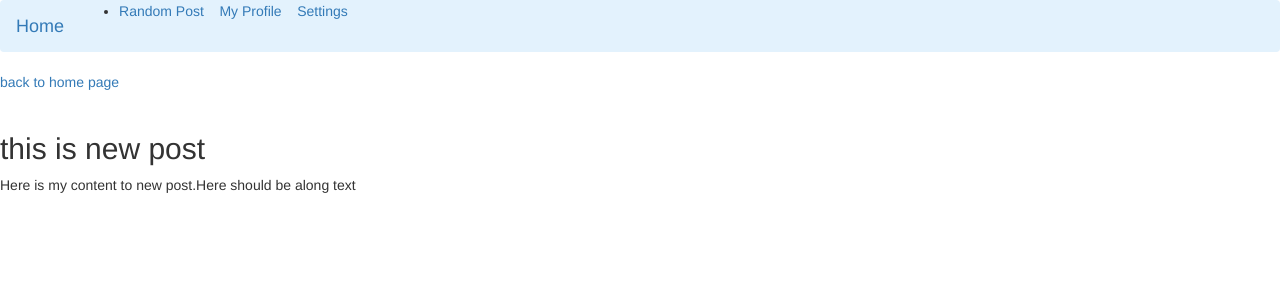
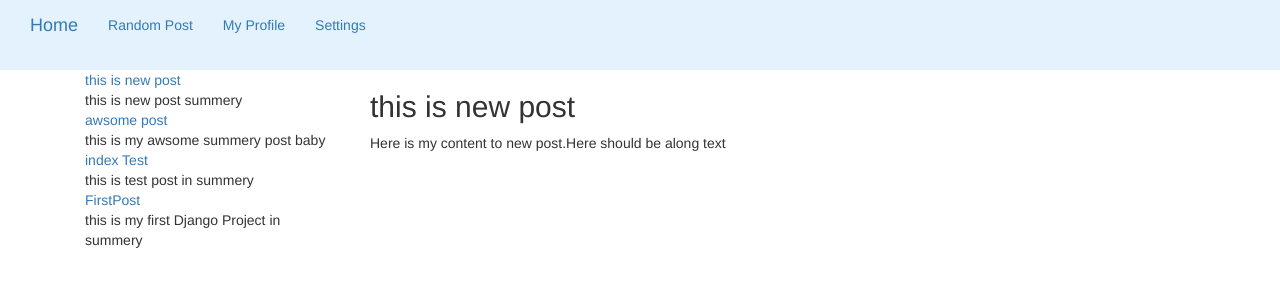
Before and after one commit to Miladkhaghanirad/Django-Web, a Django app: a page that uses blog/templates/base.html in a window 1280 px wide. Shown: the top 300 px of the page. Run offline with Django 3.2, Linux system fonts and the light colour scheme; data comes from the database, SQL or seed files in the repository; both versions use the stored data as it was after the commit; some libraries are stand-ins or nearby versions.

Commit message:
add Image to posts

```diff
--- a/blog/models.py
+++ b/blog/models.py
@@ -13,7 +13,7 @@ class Post(models.Model):
     content = models.TextField()
     publish = models.BooleanField(default=True)
     created = models.DateTimeField(auto_now_add=True)
-
+    image = models.ImageField(upload_to='img')
 
     class Meta:
         ordering = ['-created']
--- a/blog/templates/base.html
+++ b/blog/templates/base.html
@@ -1,4 +1,3 @@
-<!DOCTYPE html>
 <html lang="en">
 <head>
     {% load static %}
@@ -11,19 +10,19 @@
     <title>{% block title %}MySite{% endblock %}</title>
 </head>
 <body>
-    <nav class="navbar navbar-light" style="background-color: #e3f2fd;">
+    <nav class="nav navbar-light" style="background-color: #e3f2fd;">
         <div class="container-fluid">
 
 
              <a class="navbar-brand" href="/">Home</a>
 
               <div class="collapse navbar-collapse" id="#navbarSupportedContent">
-                <ul class="navbar-nav mr-auto">
+                <ul class="nav navbar-nav">
 
                   <li class="nav-item">
-                      <a class="nav-link" href="#">Random Post</a> &nbsp;&nbsp;
-                      <a class="nav-link" href="#">My Profile</a> &nbsp;&nbsp;
-                      <a class="nav-link" href="#">Settings</a> &nbsp;&nbsp;
+                    <li><a  href="#">Random Post</a>&nbsp;&nbsp;</li>
+                    <li><a href="#">My Profile</a>&nbsp;&nbsp;</li>
+                    <li><a  href="#">Settings</a>&nbsp;&nbsp;</li>
                   </li>
                 </ul>
                </div>
--- a/blog/templates/post.html
+++ b/blog/templates/post.html
@@ -1,12 +1,11 @@
-{% extends 'base.html' %}
+{% extends 'single-template.html' %}
 {% block title %}My Site: {{ post.title }}{% endblock %}
 
- {% block content %}
-        <a href="/">back to home page</a><br /><br />
+ {% block entry %}
 
         <h2>{{ post.title }}</h2>
 
         <div>
-            {{ post.content }}
+            {{ post.content | linebreaks }}
         </div>
 {% endblock %}
--- /dev/null
+++ b/blog/templates/single-template.html
@@ -0,0 +1,19 @@
+{% extends 'base.html' %}
+
+{% block content %}
+    <div class="container">
+        <div class="col-md-3">
+            {% for post in posts %}
+                <div>
+                    <div class="summary-title"><a href="/post/{{ post.slug }}">{{ post.title }}</a></div>
+                    <div class="summary">{{ post.summery }}</div>
+                </div>
+            {% endfor %}
+        </div>
+        <div class="col-md-9">
+
+            {% block entry %}{% endblock %}
+        </div>
+
+    </div>
+{% endblock %}
--- a/blog/views.py
+++ b/blog/views.py
@@ -7,14 +7,16 @@ from .models import Post
 
 # Create your views here.
 def index(request):
-    poster = Post.objects.all()
-    return render(request, 'index.html', {'poster': poster})
+    posts = Post.objects.all()
+    return render(request, 'index.html', {'posts': posts})
 
 
 def post(request, slug):
     print(slug)
+    posts = Post.objects.all()
     return render(request, 'post.html', {
-        'post': get_object_or_404(Post, slug=slug)
+        'post': get_object_or_404(Post, slug=slug),
+        'posts': posts
     })
 
 
```
Also changed, not shown: blog/templates/index.html (+20 -6 lines), blog/migrations/0002_post_image.py (added), blog/migrations/0003_post_image2.py (added), blog/migrations/0004_remove_post_image.py (added), blog/migrations/0005_auto_20200330_1750.py (added), db.sqlite3, media/img/Screenshot_from_2020-03-29_15-50-13.png (added), media/img/box-2.jpg (added), media/img/placeholder.png (added), placeholder.png (added), 1 other file.
